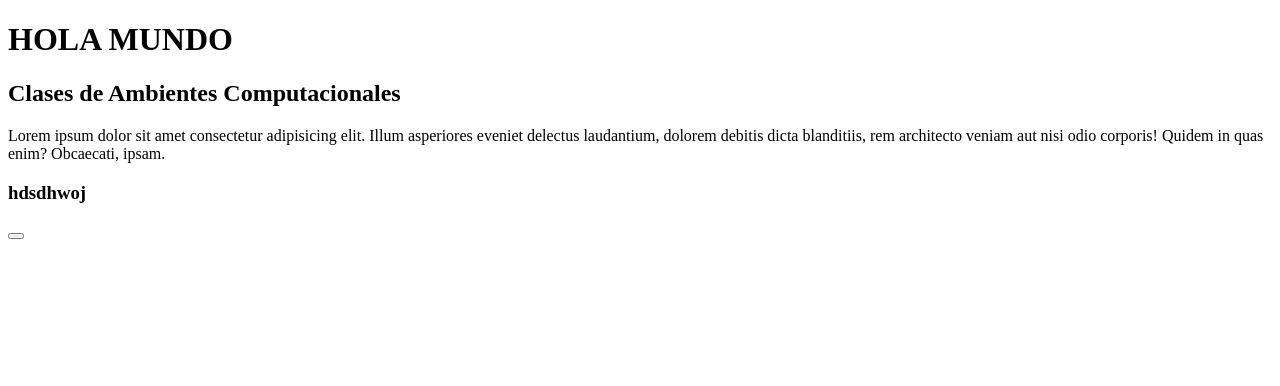
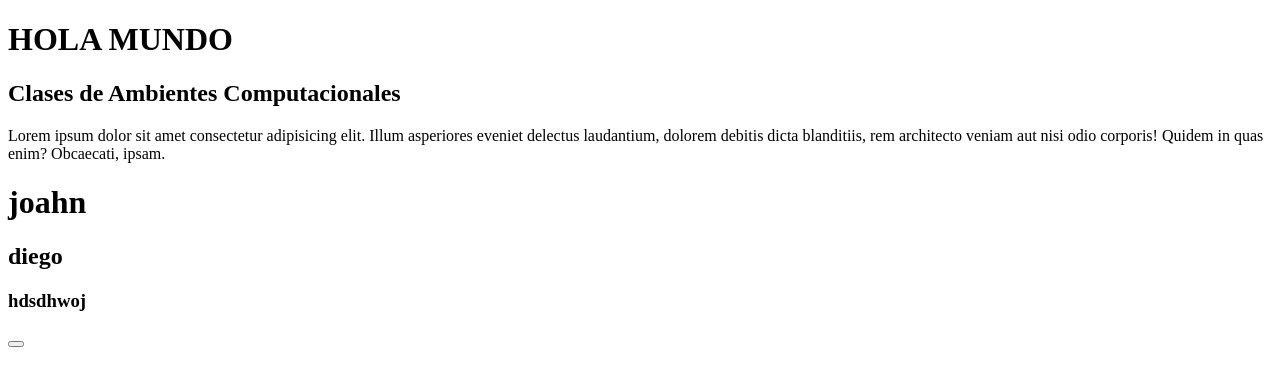
Before and after one commit to HidroboJ/Ambi, a plain HTML site: page index.html in a window 1280 px wide. Drawn offline with Linux system fonts and the light colour scheme; a script that the page names is missing.

Commit message:
Index commit DESA

```diff
--- a/index.html
+++ b/index.html
@@ -11,6 +11,8 @@
     <p>
 Lorem ipsum dolor sit amet consectetur adipisicing elit. Illum asperiores eveniet delectus laudantium, dolorem debitis dicta blanditiis, rem architecto veniam aut nisi odio corporis! Quidem in quas enim? Obcaecati, ipsam.
     </p>
+    <h1>joahn</h1>
+    <h2>diego</h2>
     <h3>hdsdhwoj</h3>
     <button>
 
```
